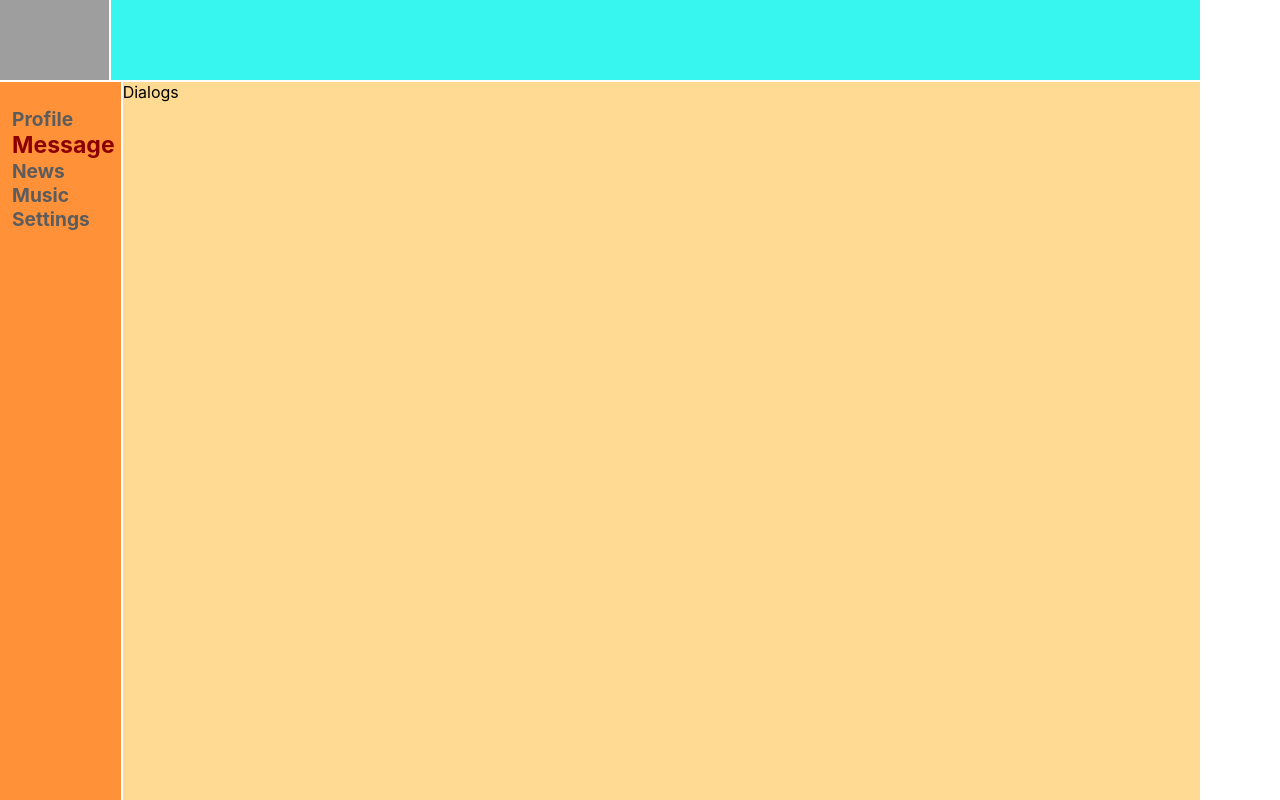
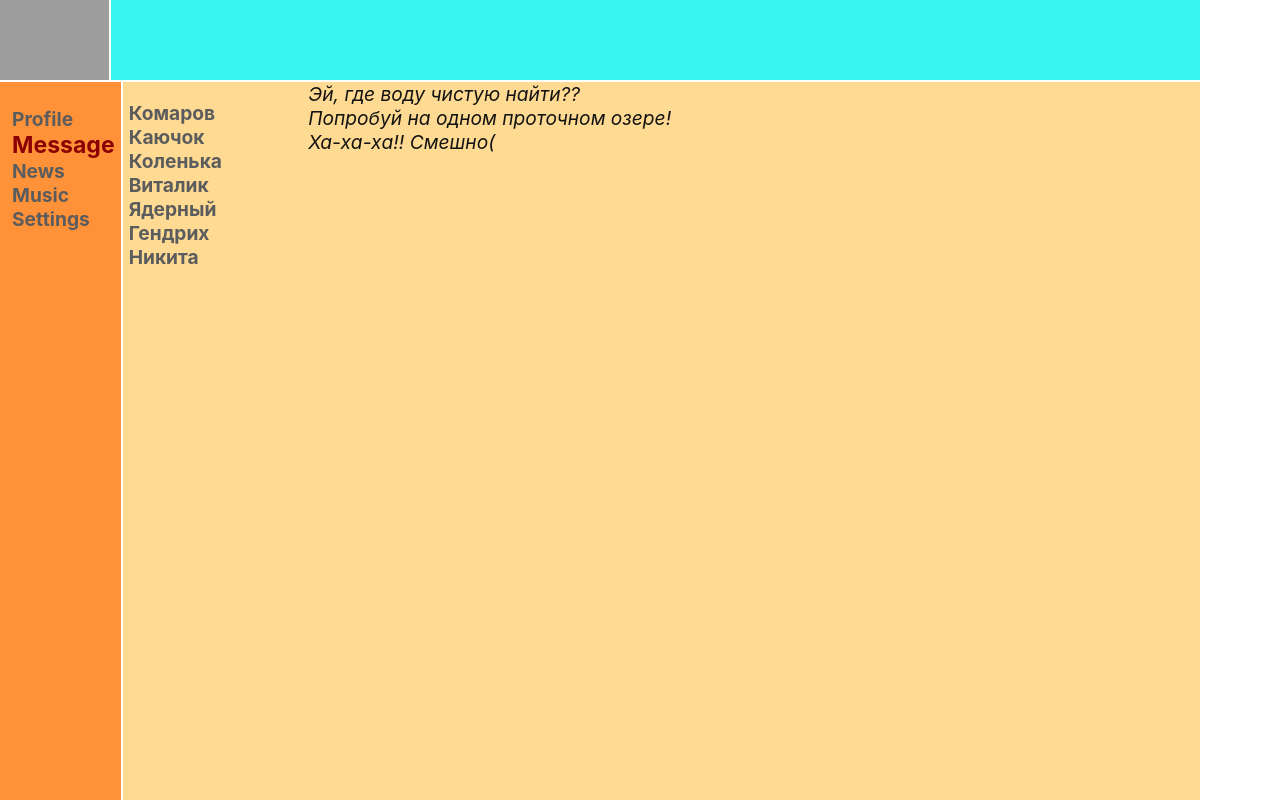
Before and after one commit to Ciahaka/Samurai_Way, a React (Create React App) app: page /dialogs in a window 1280 px wide. Built offline with nearby package versions, Linux system fonts and the light colour scheme; grey boxes are pictures that could not be loaded.

Commit message:
add Dialogs_21

```diff
--- a/src/Component/Dialogs/Dialogs.module.css
+++ b/src/Component/Dialogs/Dialogs.module.css
@@ -0,0 +1,39 @@
+.dialogUnit {
+    display: grid;
+    grid-template-columns: 2fr 10fr;
+}
+
+.ul  {
+    list-style-type: none;
+    margin-left: 3px;
+    padding-left: 3px;
+    font-size: larger;
+    font-weight: bolder;
+}
+.ul.activeLink{
+    font-size: larger;
+    color: darkred;
+}
+
+.ul a {
+    text-decoration: none;
+    color: #5b5c5d;
+
+}
+.ul a:hover {
+    color: #2be104;
+}
+
+.li {
+    padding: 10px;
+}
+
+.messages {
+
+    margin-left: 3px;
+    padding-left: 3px;
+    font-size: larger;
+    font-weight: normal;
+    color: #131313;
+    font-style: italic;
+}
--- a/src/Component/Dialogs/Dialogs.tsx
+++ b/src/Component/Dialogs/Dialogs.tsx
@@ -1,10 +1,42 @@
 import React from 'react';
 import classes from './Dialogs.module.css'
+import {NavLink} from "react-router-dom";
 
 export const Dialogs = () => {
+
   return (
-    <div>
-      Dialogs
+    <div className={classes.dialogUnit}>
+
+      <ul className={classes.ul}>
+        <li>
+          <NavLink to='/dialog' activeClassName={classes.activeLink}>Комаров</NavLink>
+        </li>
+        <li>
+          <NavLink to='/dialog' activeClassName={classes.li}>Каючок</NavLink>
+        </li>
+        <li>
+          <NavLink to='/dialog' activeClassName={classes.li}>Коленька</NavLink>
+        </li>
+        <li>
+          <NavLink to='/dialog' activeClassName={classes.li}>Виталик</NavLink>
+        </li>
+        <li>
+          <NavLink to='/dialog' activeClassName={classes.li}>Ядерный</NavLink>
+        </li>
+        <li>
+          <NavLink to='/dialog' activeClassName={classes.li}>Гендрих</NavLink>
+        </li>
+        <li>
+          <NavLink to='/dialog' activeClassName={classes.li}>Никита</NavLink>
+        </li>
+      </ul>
+
+      <div>
+        <div className={classes.messages}>Эй, где воду чистую найти??</div>
+        <div className={classes.messages}>Попробуй на одном проточном озере!</div>
+        <div className={classes.messages}>Ха-ха-ха!! Смешно(</div>
+      </div>
+
     </div>
   );
 };
```
